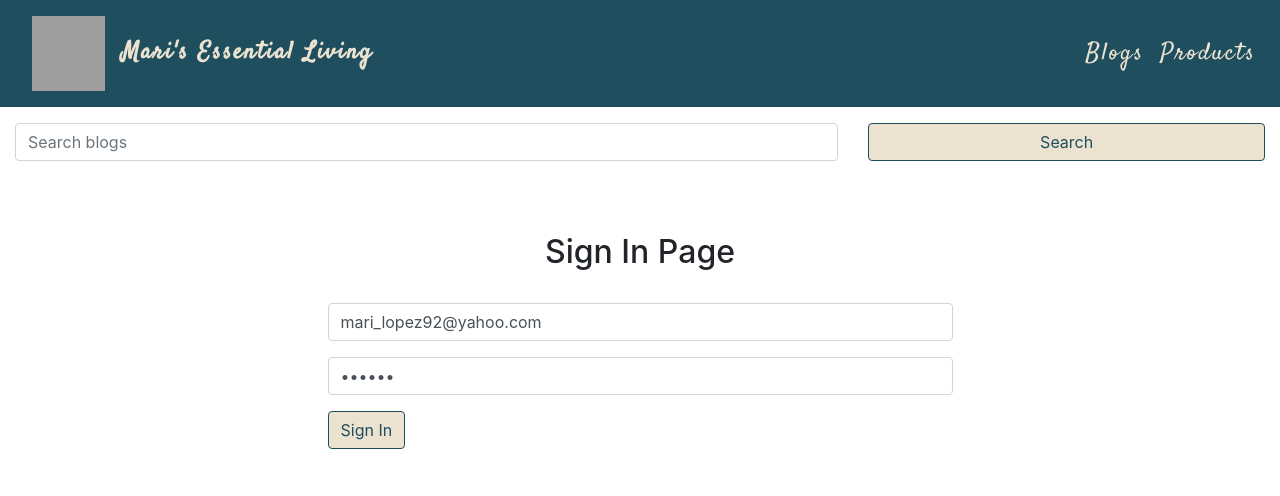
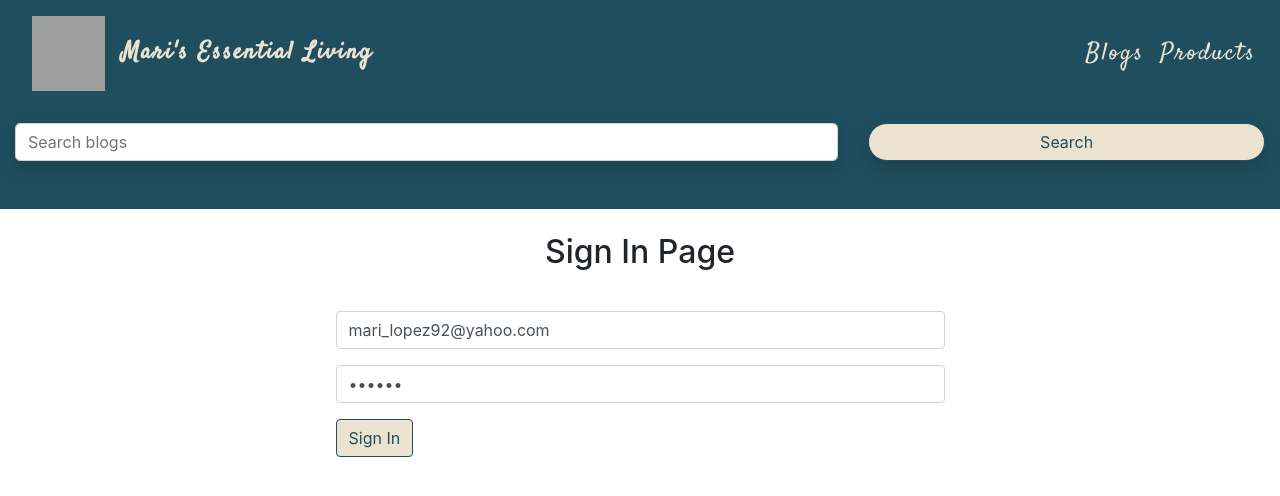
Before and after one commit to BinarySteve/mari_blog, a Next.js app in the folder frontend/: page /signin in a window 1280 px wide. Shown: the top 496 px of the page. Built offline with nearby package versions, Linux system fonts and the light colour scheme; grey boxes are pictures that could not be loaded.

Commit message:
edited styling and colors.

```diff
--- a/frontend/components/auth/SigninComponent.js
+++ b/frontend/components/auth/SigninComponent.js
@@ -55,7 +55,7 @@ const SigninComponent = () => {
 
     const signinForm = () =>{
         return (
-        <form onSubmit={handleSubmit}>
+        <form onSubmit={handleSubmit} className='p-2'>
 
             <div className='form-group'>
                 <input value={email} onChange={handleChange('email')} type='email' className='form-control' placeholder='Enter your email' />
--- a/frontend/components/blog/Card.js
+++ b/frontend/components/blog/Card.js
@@ -54,7 +54,7 @@ const Card = ({ blog }) => {
           <section>
             <div className="pb-3">{renderHTML(blog.excerpt)}</div>
             <Link href={`/blogs/${blog.slug}`}>
-              <a className="btn btn-primary pt-2">Read more</a>
+              <a className="btn btn-primary pt-2 rounded-lg shadow-sm">Read more</a>
             </Link>
           </section>
         </div>
--- a/frontend/components/blog/Search.js
+++ b/frontend/components/blog/Search.js
@@ -59,14 +59,14 @@ const Search = () => {
         <div className="col-md-8">
           <input
             type="search"
-            className="form-control"
+            className="form-control shadow rounded-lg"
             placeholder="Search blogs"
             onChange={handleChange}
           />
         </div>
 
         <div className="col-md-4">
-          <button className="btn btn-block btn-primary" type="submit">
+          <button className="btn btn-block btn-danger shadow rounded-pill" type="submit">
             Search
           </button>
         </div>
@@ -75,7 +75,7 @@ const Search = () => {
   );
 
   return (
-    <div className="container-fluid">
+    <div className="container-fluid search-bg">
       <div className="pt-3 pb-5">{searchForm()}</div>
       {searched && (
         <div style={{ marginTop: "-120px", marginBottom: "-80px" }}>
--- a/frontend/pages/blogs/index.js
+++ b/frontend/pages/blogs/index.js
@@ -71,7 +71,7 @@ const Blogs = ({
     return (
       size > 0 &&
       size >= limit && (
-        <button onClick={loadMore} className="btn btn-outline-primary btn-lg">
+        <button onClick={loadMore} className="btn btn-primary btn-lg shadow">
           Load More
         </button>
       )
--- a/frontend/public/static/css/styles.css
+++ b/frontend/public/static/css/styles.css
@@ -22,6 +22,9 @@
   height: 75px;
   width: 20%;
 }
+.logo:hover{
+ transform: scale(1.03);
+}
 
 .banner {
   background-size: cover;
@@ -43,7 +46,10 @@
 }
 .mark {
   background-color: #1f4e5f;
-  color: rgb(233, 217, 187);
+  color: #ece2d0;
+}
+.search-bg{
+  background-color: #1f4e5f;
 }
 .btn-primary {
   background-color: #ece2d0;
@@ -54,6 +60,13 @@
   background-color: #f4e7d3;
   border-color: white;
   color: #1f4e5f;
+  transform: scale(1.03);
+}
+.btn-primary:active {
+  background-color: #1f4e5f !important;
+  border-color: white;
+  color: #1f4e5f;
+  transform: scale(1.03);
 }
 .btn-outline-primary {
   border-color: #ece2d0;
@@ -63,6 +76,28 @@
   border-color: #1f4e5f;
   background-color: #ece2d0;
   color: #1f4e5f;
+}
+.btn-danger {
+  background-color: #ece2d0;
+  color: #1f4e5f;
+  border-color: #1f4e5f;
+}
+.btn-danger:hover {
+  background-color: #f4e7d3;
+  border-color: white;
+  color: #1f4e5f;
+}
+.btn-danger:active {
+  background-color: #f4e7d3 !important;
+  border-color: white;
+  color: #1f4e5f;
+
+}
+
+
+
+.form-control:focus{
+  border: 2px solid #ece2d0;
 }
 
 @media only screen and (max-width: 1256px) {
```
Also changed, not shown: frontend/pages/admin/crud/category-tag.js (+6 -6 lines).
